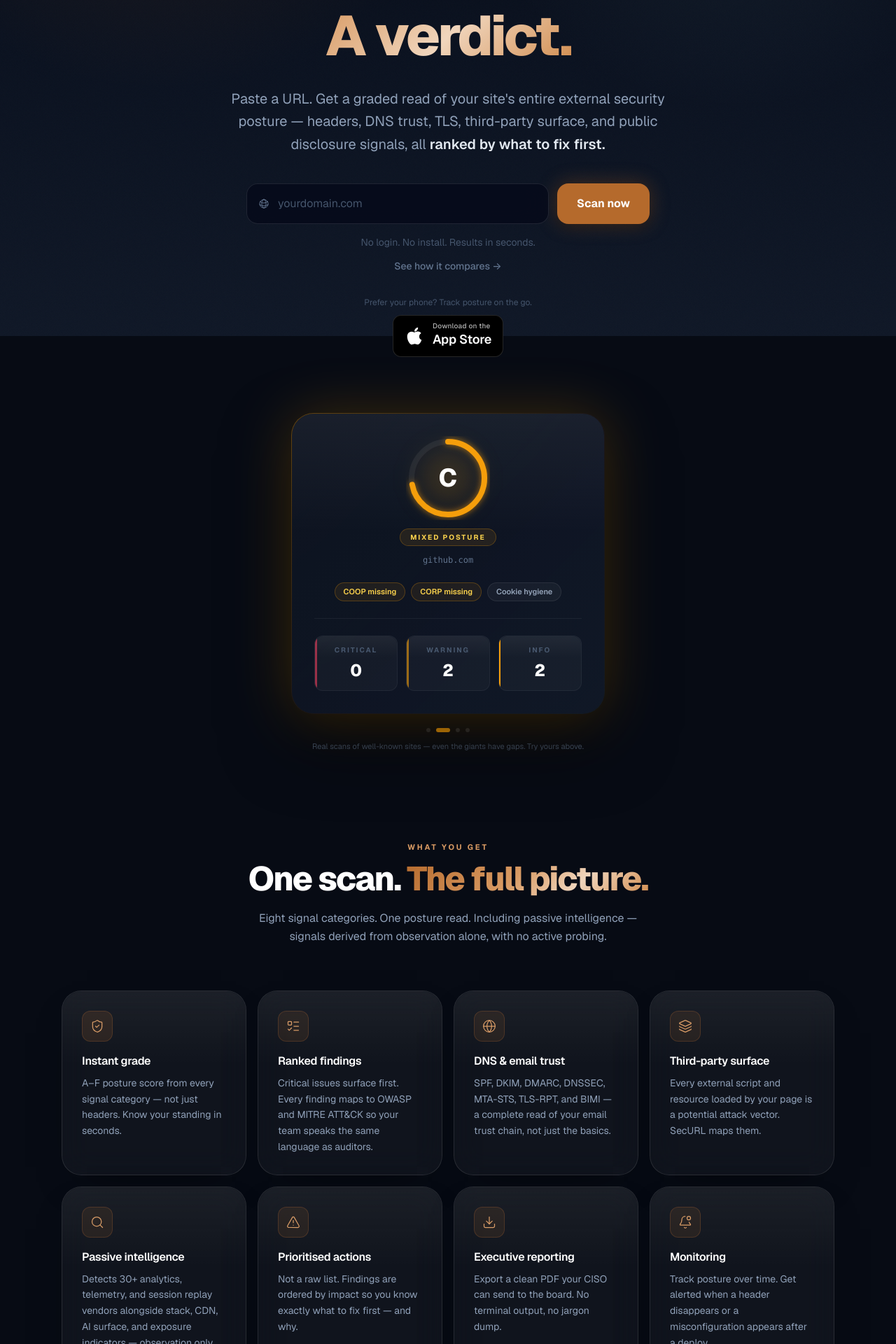
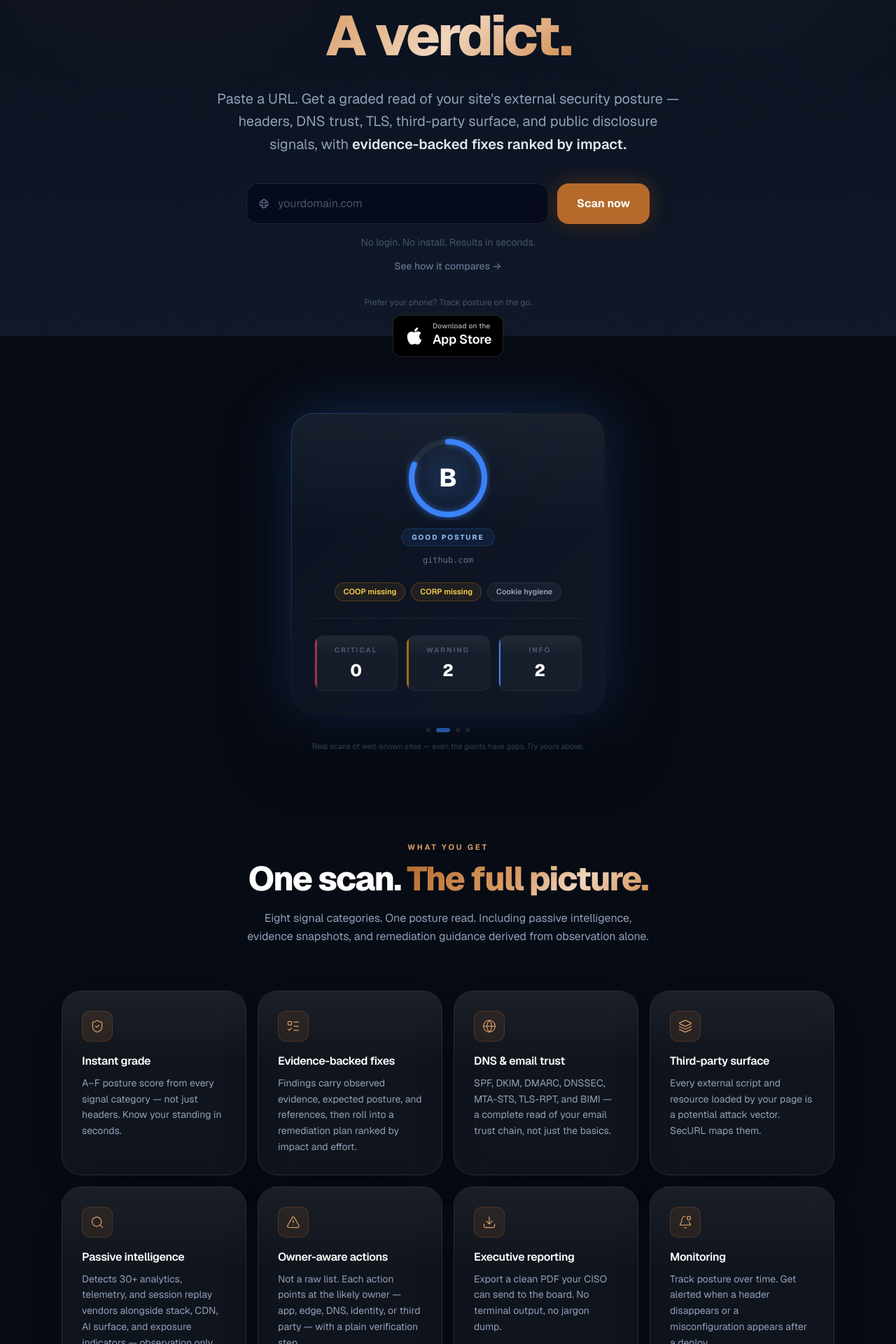
Before and after one commit to ktbatterham/securl-marketing, a React (Vite) app: page / in a window 1280 px wide. Shown: the part 320-2240 px from the top of the page at 70% size. Built offline with nearby package versions, Linux system fonts and the light colour scheme.

Commit message:
feat: align landing copy with posture engine (#23)

```diff
--- a/index.html
+++ b/index.html
@@ -4,24 +4,24 @@
     <meta charset="UTF-8" />
     <link rel="icon" type="image/svg+xml" href="/favicon.svg" />
     <meta name="viewport" content="width=device-width, initial-scale=1.0" />
-    <title>Security Header Checker — Free HTTP Header Test &amp; Grade | SecURL</title>
-    <meta name="description" content="Free security header checker. Paste any URL and get an instant A–F grade for CSP, HSTS, X-Frame-Options, Permissions-Policy and more. Ranked findings with OWASP references and a clear fix path — in under 30 seconds." />
-    <meta name="keywords" content="security header checker, HTTP security headers, CSP checker, HSTS checker, X-Frame-Options, check security headers, website security scanner, security header test, OWASP headers, content security policy checker" />
+    <title>External Security Posture Checker — Free Website Security Grade | SecURL</title>
+    <meta name="description" content="Paste any URL and get an instant A–F external security posture grade across headers, TLS, DNS, email trust, third-party surface and disclosure signals. Evidence-backed findings and a prioritized remediation plan in seconds." />
+    <meta name="keywords" content="external security posture checker, website security scanner, security header checker, HTTP security headers, CSP checker, TLS checker, DMARC checker, DNS security check, third party risk scanner, OWASP headers, remediation plan" />
     <link rel="canonical" href="https://securl.online/" />
 
     <!-- Open Graph -->
     <meta property="og:type" content="website" />
     <meta property="og:site_name" content="SecURL" />
     <meta property="og:url" content="https://securl.online/" />
-    <meta property="og:title" content="Security Header Checker — Free HTTP Header Test &amp; Grade | SecURL" />
-    <meta property="og:description" content="Free security header checker. Paste any URL and get an instant A–F grade for CSP, HSTS, X-Frame-Options, Permissions-Policy and more. Ranked findings with OWASP references and a clear fix path — in under 30 seconds." />
+    <meta property="og:title" content="External Security Posture Checker — Free Website Security Grade | SecURL" />
+    <meta property="og:description" content="Paste any URL and get an instant A–F posture grade across headers, TLS, DNS, email trust, third-party surface and disclosure signals, with evidence-backed fixes ranked by impact." />
     <meta property="og:image" content="https://securl.online/og-image.png" />
     <meta property="og:locale" content="en_GB" />
 
     <!-- Twitter Card -->
     <meta name="twitter:card" content="summary_large_image" />
-    <meta name="twitter:title" content="Security Header Checker — Free HTTP Header Test &amp; Grade | SecURL" />
-    <meta name="twitter:description" content="Free security header checker. Paste any URL and get an instant A–F grade for CSP, HSTS, X-Frame-Options, Permissions-Policy and more — in under 30 seconds." />
+    <meta name="twitter:title" content="External Security Posture Checker — Free Website Security Grade | SecURL" />
+    <meta name="twitter:description" content="Paste any URL and get an instant A–F posture grade, evidence-backed findings, and a prioritized remediation plan in seconds." />
     <meta name="twitter:image" content="https://securl.online/og-image.png" />
 
     <!-- Structured data -->
@@ -31,7 +31,7 @@
       "@type": "WebApplication",
       "name": "SecURL",
       "url": "https://securl.online",
-      "description": "Free security header checker. Paste any URL and get an instant A–F grade for CSP, HSTS, X-Frame-Options, Permissions-Policy and more. Ranked findings with OWASP references and a clear fix path.",
+      "description": "Free external security posture checker. Paste any URL and get an instant A–F grade across headers, TLS, DNS, email trust, third-party surface and public disclosure signals, with evidence-backed findings and a prioritized remediation plan.",
       "applicationCategory": "SecurityApplication",
       "operatingSystem": "Any",
       "browserRequirements": "Requires JavaScript",
@@ -41,11 +41,15 @@
         "priceCurrency": "GBP"
       },
       "featureList": [
+        "External security posture checker",
         "Security header checker",
         "Content Security Policy (CSP) validation",
         "HSTS verification",
-        "X-Frame-Options checker",
-        "Permissions-Policy checker",
+        "TLS and certificate checks",
+        "DNS and email trust checks",
+        "Third-party surface mapping",
+        "Finding evidence snapshots",
+        "Prioritized remediation plan",
         "A–F security grade",
         "OWASP and MITRE references",
         "PDF report export"
--- a/src/components/CompareTable.tsx
+++ b/src/components/CompareTable.tsx
@@ -6,7 +6,8 @@ const rows = [
   { label: "Third-party surface mapping",                  securl: true,  secheaders: false, observatory: false, sslabs: false },
   { label: "Passive intelligence (tech stack, AI surface, exposure)", securl: true, secheaders: false, observatory: false, sslabs: false },
   { label: "Session replay & analytics vendor detection (30+ tools)", securl: true, secheaders: false, observatory: false, sslabs: false },
-  { label: "Prioritised, ranked findings",                 securl: true,  secheaders: false, observatory: false, sslabs: false },
+  { label: "Finding evidence with observed and expected values", securl: true, secheaders: false, observatory: false, sslabs: false },
+  { label: "Prioritized remediation plan with owner, effort, and verification", securl: true, secheaders: false, observatory: false, sslabs: false },
   { label: "OWASP / MITRE mapping",                        securl: true,  secheaders: false, observatory: false, sslabs: false },
   { label: "Monitoring over time",                         securl: true,  secheaders: false, observatory: false, sslabs: false },
   { label: "Executive-ready PDF export",                   securl: true,  secheaders: false, observatory: false, sslabs: false },
@@ -60,7 +61,7 @@ export function CompareTable() {
         </h2>
         <p className="mx-auto mt-5 max-w-xl text-base leading-relaxed text-slate-400">
           securityheaders.com, Mozilla Observatory, and SSL Labs are excellent — each covers one slice.
-          SecURL reads the whole picture in one pass.
+          SecURL reads the whole picture in one pass, then turns the evidence into actions.
         </p>
       </div>
 
@@ -119,7 +120,7 @@ export function CompareTable() {
             style={{ borderColor: "rgba(255,255,255,0.07)", background: "rgba(255,255,255,0.02)" }}
           >
             <p className="text-sm text-slate-400">
-              One URL. One grade. Public-response checks plus passive intelligence — everything ranked by what to fix first.{" "}
+              One URL. One grade. Public-response checks plus passive intelligence, evidence, and a remediation plan ranked by what to fix first.{" "}
               <a
                 href="https://app.securl.online"
                 target="_blank"
--- a/src/components/FeatureGrid.tsx
+++ b/src/components/FeatureGrid.tsx
@@ -19,8 +19,8 @@ const features = [
   },
   {
     Icon: ListTodo,
-    title: "Ranked findings",
-    body: "Critical issues surface first. Every finding maps to OWASP and MITRE ATT&CK so your team speaks the same language as auditors.",
+    title: "Evidence-backed fixes",
+    body: "Findings carry observed evidence, expected posture, and references, then roll into a remediation plan ranked by impact and effort.",
     accent: "rgba(181,106,44,0.12)",
     iconColor: "#d89a63",
   },
@@ -47,8 +47,8 @@ const features = [
   },
   {
     Icon: AlertTriangle,
-    title: "Prioritised actions",
-    body: "Not a raw list. Findings are ordered by impact so you know exactly what to fix first — and why.",
+    title: "Owner-aware actions",
+    body: "Not a raw list. Each action points at the likely owner — app, edge, DNS, identity, or third party — with a plain verification step.",
     accent: "rgba(181,106,44,0.12)",
     iconColor: "#d89a63",
   },
@@ -80,7 +80,7 @@ export function FeatureGrid() {
           <span className="text-gradient-brand">The full picture.</span>
         </h2>
         <p className="mx-auto mt-5 max-w-xl text-base leading-relaxed text-slate-400">
-          Eight signal categories. One posture read. Including passive intelligence — signals derived from observation alone, with no active probing.
+          Eight signal categories. One posture read. Including passive intelligence, evidence snapshots, and remediation guidance derived from observation alone.
         </p>
       </div>
 
--- a/src/components/Hero.tsx
+++ b/src/components/Hero.tsx
@@ -144,9 +144,9 @@ export function Hero() {
 
       {/* Sub */}
       <p className="mx-auto mt-8 max-w-2xl text-lg leading-relaxed text-slate-400 sm:text-xl">
-        Paste a URL. Get a graded read of your site's entire external security posture — headers,
-        DNS trust, TLS, third-party surface, and public disclosure signals, all{" "}
-        <span className="font-semibold text-slate-200">ranked by what to fix first.</span>
+        Paste a URL. Get a graded read of your site's external security posture — headers,
+        DNS trust, TLS, third-party surface, and public disclosure signals, with{" "}
+        <span className="font-semibold text-slate-200">evidence-backed fixes ranked by impact.</span>
       </p>
 
       {/* URL scan input */}
--- a/src/components/HowItWorks.tsx
+++ b/src/components/HowItWorks.tsx
@@ -12,12 +12,12 @@ const steps = [
   {
     num: "03",
     title: "Get your verdict",
-    body: "An A–F grade with every finding ranked by severity — OWASP and MITRE references included.",
+    body: "An A–F grade with score drivers, evidence, severity, and OWASP or MITRE references where they help.",
   },
   {
     num: "04",
     title: "Act on it",
-    body: "Prioritised action list, PDF export for stakeholders, and monitoring to catch regressions after future deploys.",
+    body: "A prioritized remediation plan with impact, effort, likely owner, verification steps, PDF export, and monitoring for future regressions.",
   },
 ];
 
--- a/src/data/heroExamples.ts
+++ b/src/data/heroExamples.ts
@@ -1,5 +1,5 @@
 // AUTO-GENERATED by scripts/snapshotHeroExamples.mjs — do not edit by hand.
-// Real standard-mode SecURL grades, snapshotted 2026-06-06T10:34:35.931Z.
+// Real standard-mode SecURL grades, snapshotted 2026-06-13T13:28:45.876Z.
 // Refresh with: npm run snapshot:hero
 export type ChipSeverity = "critical" | "warning" | "info";
 
@@ -19,14 +19,14 @@ export interface HeroExample {
   chips: HeroExampleChip[];
 }
 
-export const HERO_EXAMPLES_GENERATED_AT = "2026-06-06T10:34:35.931Z";
+export const HERO_EXAMPLES_GENERATED_AT = "2026-06-13T13:28:45.876Z";
 
 export const HERO_EXAMPLES: HeroExample[] = [
   {
     domain: "mozilla.org",
-    grade: "C",
-    score: 76,
-    label: "Mixed posture",
+    grade: "B",
+    score: 82,
+    label: "Good posture",
     critical: 0,
     warning: 3,
     info: 2,
@@ -38,9 +38,9 @@ export const HERO_EXAMPLES: HeroExample[] = [
   },
   {
     domain: "github.com",
-    grade: "C",
-    score: 72,
-    label: "Mixed posture",
+    grade: "B",
+    score: 81,
+    label: "Good posture",
     critical: 0,
     warning: 2,
     info: 2,
@@ -52,9 +52,9 @@ export const HERO_EXAMPLES: HeroExample[] = [
   },
   {
     domain: "cloudflare.com",
-    grade: "D",
-    score: 66,
-    label: "Needs attention",
+    grade: "C",
+    score: 71,
+    label: "Mixed posture",
     critical: 0,
     warning: 4,
     info: 2,
@@ -66,12 +66,12 @@ export const HERO_EXAMPLES: HeroExample[] = [
   },
   {
     domain: "google.com",
-    grade: "D",
-    score: 64,
-    label: "Needs attention",
+    grade: "C",
+    score: 73,
+    label: "Mixed posture",
     critical: 0,
     warning: 8,
-    info: 2,
+    info: 3,
     chips: [
     { label: "CSP missing", sev: "warning" },
     { label: "Cookie hygiene", sev: "warning" },
```
